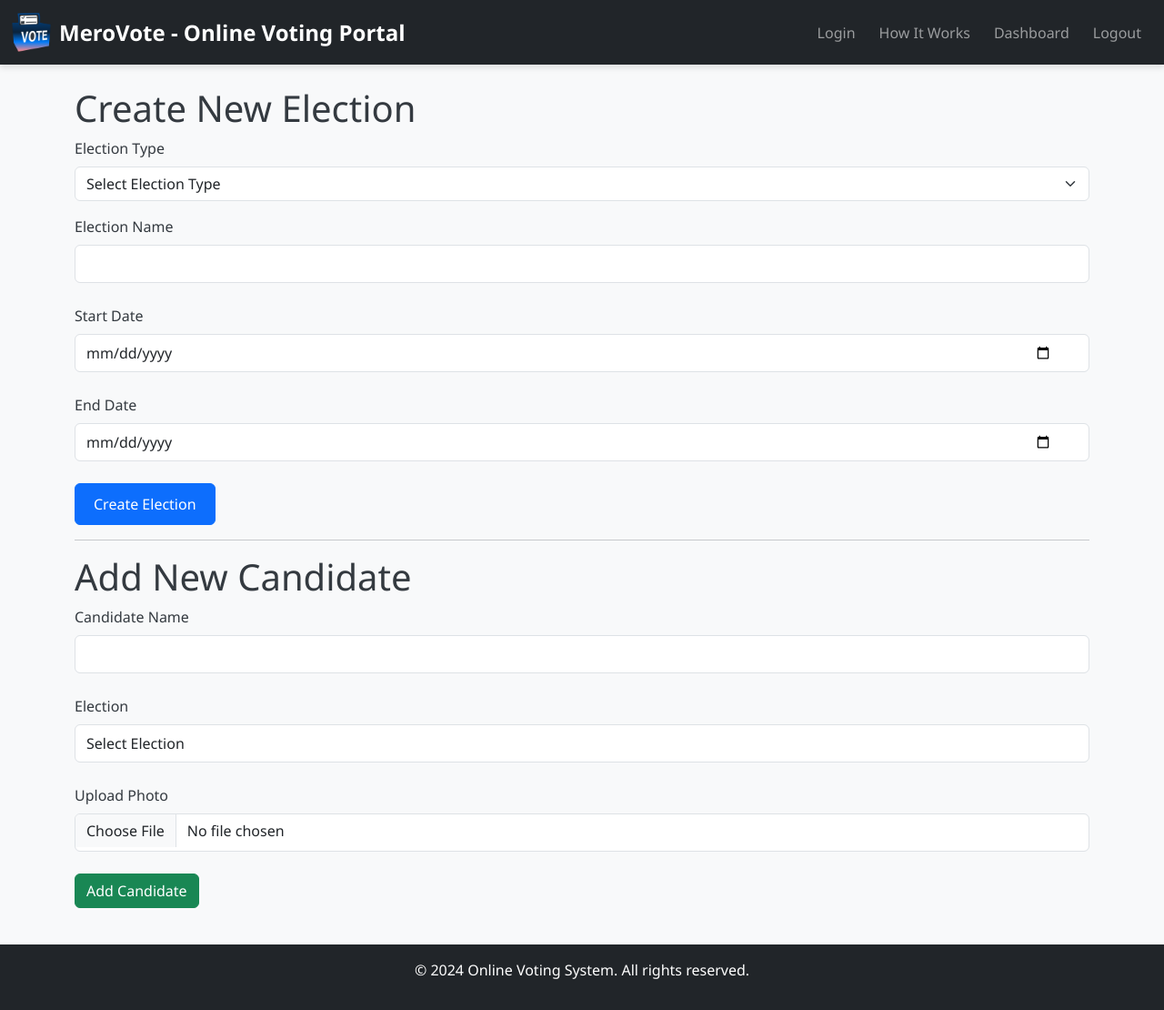
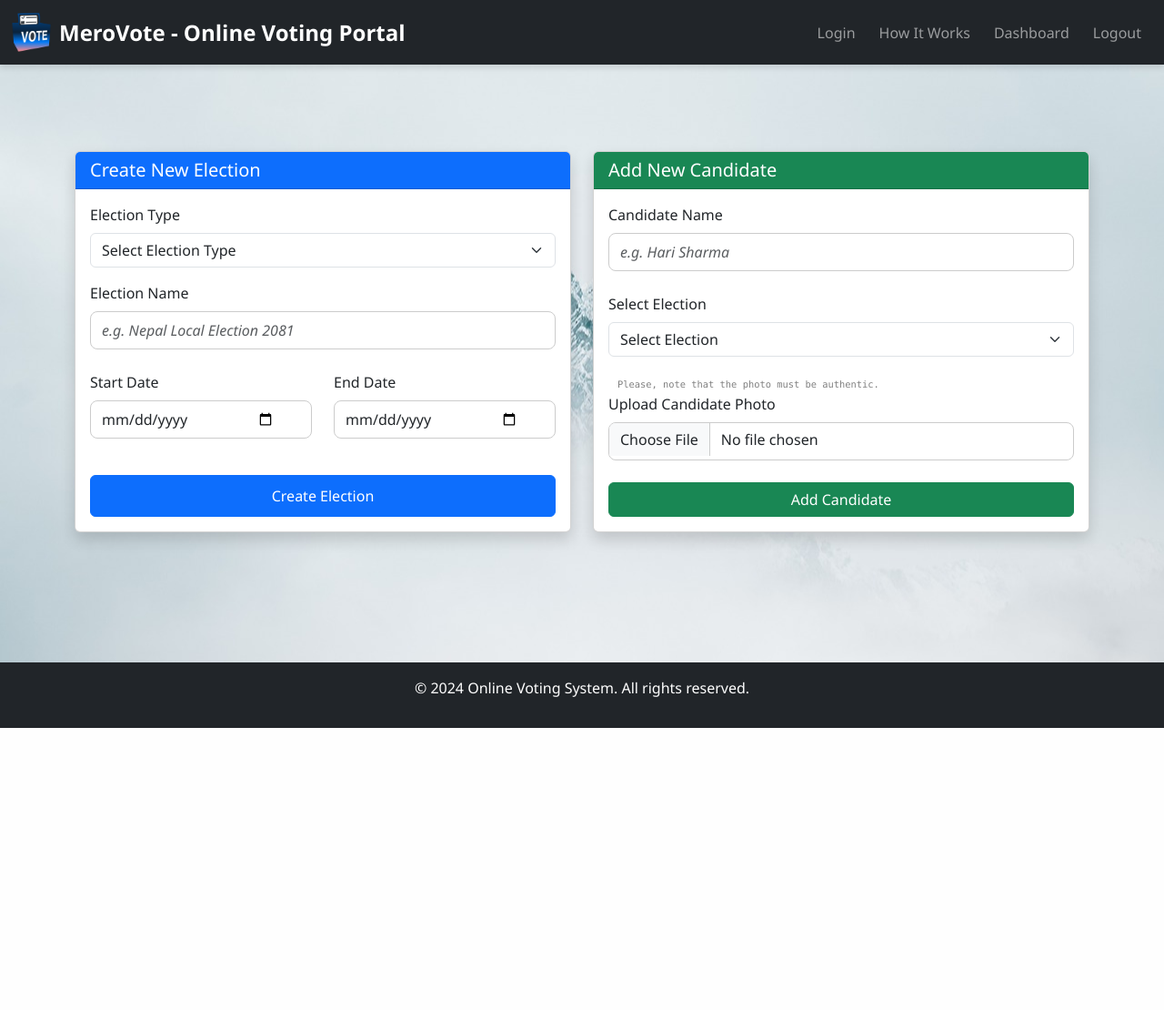
Before and after one commit to sureshpaudel1948/MeroVote---Online-Voting-System, a PHP site: page /php/elections.php in a window 1280 px wide. Shown: the whole page at 91% size. After the commit the page ends 800 px from the top, so only its background shows below. Run offline with PHP 8.4, Linux system fonts and the light colour scheme; the visitor is signed in with stand-in values (Sample User, id 1); data that the repository does not hold is empty; some libraries are stand-ins or nearby versions.

Commit message:
Changed and modified the UI/Design a bit

```diff
--- a/MeroVote/css/styles.css
+++ b/MeroVote/css/styles.css
@@ -2,9 +2,15 @@
 body {
   font-family: "Segoe UI", Tahoma, Geneva, Verdana, sans-serif;
   background-color: #f8f9fa;
+  background: url("../img/snow.jpg") no-repeat center center fixed;
+  background-size: cover;
   color: #343a40;
   margin: 0;
   padding: 0;
+  display: flex;
+  height: 100vh;
+  flex-direction: column;
+  justify-content: space-between;
 }
 
 /* Navbar Styling */
@@ -223,16 +229,16 @@ footer a:hover {
 
 /* Login Form */
 .login-container {
-  max-width: 500px;
-  margin: 5rem auto;
-  padding-bottom: 50px;
-  background-color: #ffffff;
-  padding: 2rem;
-  border-radius: 10px;
-  box-shadow: 0 2px 10px rgba(0, 0, 0, 0.1);
+  max-width: 450px;
+  width: 100%;
+  margin: 50px auto;
+  padding: 30px;
+  background-color: rgba(255, 255, 255, 0.9);
+  border-radius: 15px;
+  box-shadow: 0px 8px 24px rgba(0, 0, 0, 0.15);
   position: relative;
   z-index: 0;
-  /* Prevents interference with modal z-index */
+  backdrop-filter: blur(10px);
 }
 
 .login-container h4 {
@@ -244,19 +250,30 @@ footer a:hover {
 .form-control {
   margin-bottom: 1.5rem;
   padding-right: 2.5rem;
-  /* Create space for the icon */
   height: calc(2.5rem + 2px);
-  /* Ensure consistent height for input fields */
   position: relative;
-  /* To handle positioning of child elements */
   width: 100%;
-  /* Ensures the input field takes full width of its container */
+  border-radius: 8px;
+  border: 1px solid #ccc;
+  transition: box-shadow 0.3s ease;
+}
+
+.form-control:focus {
+  box-shadow: 0px 0px 8px rgba(0, 61, 128, 0.3);
+  border-color: #003d80;
 }
 
 /* Button Styling */
 .btn-login {
   width: 100%;
   background-color: #17a2b8;
+  color: white;
+  font-weight: 500;
+  transition: background-color 0.3s ease;
+}
+
+.btn-login:hover {
+  background-color: #002a5b;
   color: white;
 }
 
--- a/MeroVote/php/elections.php
+++ b/MeroVote/php/elections.php
@@ -162,10 +162,15 @@ $elections = $pdo->query("SELECT id, election_type, name FROM elections ORDER BY
         </nav>
     </header>
 
-    <main class="container mt-4">
-        <h1>Create New Election</h1>
-
-        <!-- Form for creating a new election -->
+    <main class="container my-5">
+    <div class="row">
+        <!-- Create Election Form -->
+        <div class="col-md-6 mb-4">
+            <div class="card shadow">
+                <div class="card-header bg-primary text-white">
+                    <h5 class="mb-0">Create New Election</h5>
+                </div>
+                <div class="card-body">
                     <form action="elections.php" method="POST">
                         <div class="mb-3">
                             <label for="electionType" class="form-label">Election Type</label>
@@ -178,32 +183,41 @@ $elections = $pdo->query("SELECT id, election_type, name FROM elections ORDER BY
                         </div>
                         <div class="mb-3">
                             <label for="electionName" class="form-label">Election Name</label>
-                <input type="text" name="election_name" id="electionName" class="form-control" required>
+                            <input type="text" name="election_name" id="electionName" class="form-control" placeholder="e.g. Nepal Local Election 2081" required>
                         </div>
-            <div class="mb-3">
+                        <div class="row">
+                            <div class="col-md-6 mb-3">
                                 <label for="startDate" class="form-label">Start Date</label>
                                 <input type="date" name="start_date" id="startDate" class="form-control" required>
                             </div>
-            <div class="mb-3">
+                            <div class="col-md-6 mb-3">
                                 <label for="endDate" class="form-label">End Date</label>
                                 <input type="date" name="end_date" id="endDate" class="form-control" required>
                             </div>
-            <button type="submit" class="btn btn-primary">Create Election</button>
+                        </div>
+                        <button type="submit" class="btn btn-primary w-100">
+                            <i class="bi bi-plus-circle"></i> Create Election
+                        </button>
                     </form>
+                </div>
+            </div>
+        </div>
 
-        <hr>
-
-        <h1>Add New Candidate</h1>
-
-        <!-- Form for adding a candidate -->
+        <!-- Add Candidate Form -->
+        <div class="col-md-6 mb-4">
+            <div class="card shadow">
+                <div class="card-header bg-success text-white">
+                    <h5 class="mb-0">Add New Candidate</h5>
+                </div>
+                <div class="card-body">
                     <form action="elections.php" method="POST" enctype="multipart/form-data">
                         <div class="mb-3">
                             <label for="candidateName" class="form-label">Candidate Name</label>
-                <input type="text" name="candidate_name" id="candidateName" class="form-control" required>
+                            <input type="text" name="candidate_name" id="candidateName" class="form-control" placeholder="e.g. Hari Sharma" required>
                         </div>
                         <div class="mb-3">
-                <label for="electionId" class="form-label">Election</label>
-                <select name="election_id" id="electionId" class="form-control" required>
+                            <label for="electionId" class="form-label">Select Election</label>
+                            <select name="election_id" id="electionId" class="form-select" required>
                                 <option value="">Select Election</option>
                                 <?php foreach ($elections as $election): ?>
                                     <option value="<?php echo $election['id']; ?>">
@@ -213,17 +227,28 @@ $elections = $pdo->query("SELECT id, election_type, name FROM elections ORDER BY
                             </select>
                         </div>
                         <div class="mb-3">
-                <label for="photo" class="form-label">Upload Photo</label>
+                            <label><code class="note">Please, note that the photo must be authentic.
+                            </code></label><br>
+                            <label for="photo" class="form-label">Upload Candidate Photo</label>
                             <input type="file" name="photo" id="photo" class="form-control" accept="image/jpeg, image/png" required>
                         </div>
-            <button type="submit" class="btn btn-success">Add Candidate</button>
+                        <button type="submit" class="btn btn-success w-100">
+                            <i class="bi bi-plus-circle"></i> Add Candidate
+                        </button>
                     </form>
+                </div>
+            </div>
+        </div>
+    </div>
+
     <!-- Feedback Modal -->
     <div id="feedbackModal" class="modal fade" tabindex="-1" role="dialog">
         <div class="modal-dialog modal-dialog-centered" role="document">
             <div class="modal-content">
                 <div class="modal-header bg-<?= $modalType ?>">
-                <h5 class="modal-title text-white"><?= ucfirst($modalType) ?> Message</h5>
+                    <h5 class="modal-title text-white">
+                        <?= ucfirst($modalType) ?> Message
+                    </h5>
                     <button type="button" class="btn-close text-white" data-bs-dismiss="modal" aria-label="Close"></button>
                 </div>
                 <div class="modal-body text-center">
@@ -235,19 +260,35 @@ $elections = $pdo->query("SELECT id, election_type, name FROM elections ORDER BY
             </div>
         </div>
     </div>
+</main>
 
-<script>
-    // Automatically show the modal if there is a message
-    document.addEventListener("DOMContentLoaded", function () {
-        var modalMessage = "<?= $modalMessage ?>";
-        if (modalMessage.trim() !== "") {
-            var feedbackModal = new bootstrap.Modal(document.getElementById("feedbackModal"));
-            feedbackModal.show();
+<style>
+.card-header {
+    font-size: 1.2rem;
+    font-weight: bold;
 }
-    });
-</script>
+input::placeholder {
+    font-style: italic;
+    color: #aaa;
+}
+.btn-primary, .btn-success {
+    transition: background-color 0.3s ease-in-out;
+}
+.btn-primary:hover {
+    background-color: #004085;
+}
+.btn-success:hover {
+    background-color: #155724;
+}
 
-    </main>
+.note {
+    font-size: 0.65em;
+    color: grey;
+    padding: 10px;
+}
+
+    </style>
+
 
     <footer class="bg-dark text-white text-center py-3 mt-4">
         <div class="container">
@@ -256,6 +297,16 @@ $elections = $pdo->query("SELECT id, election_type, name FROM elections ORDER BY
     </footer>
 
     <script src="https://cdn.jsdelivr.net/npm/bootstrap@5.3.2/dist/js/bootstrap.min.js"></script>
+    <script>
+document.addEventListener("DOMContentLoaded", function () {
+    var modalMessage = "<?= $modalMessage ?>";
+    if (modalMessage.trim() !== "") {
+        var feedbackModal = new bootstrap.Modal(document.getElementById("feedbackModal"));
+        feedbackModal.show();
+    }
+});
+
+        </script>
 </body>
 
 </html>
```
Also changed, not shown: MeroVote/php/admin_dashboard.php (+88 -28 lines), MeroVote/php/edit_election.php (added, +181 -0 lines), MeroVote/php/register.php (+4 -4 lines), MeroVote/query/users.sql (deleted, +0 -7 lines), MeroVote/img/himal.jpg (added), MeroVote/img/snow.jpg (added), MeroVote/img/summit.jpg (added), MeroVote/img/vote.png (added), MeroVote/php/candidates_photos/1739123322_Mandip.jpg (added), MeroVote/php/candidates_photos/1739123372_Nirmal.jpg (added), MeroVote/php/candidates_photos/1739239919_Sabin.jpg (added), MeroVote/php/candidates_photos/1739239940_Sachin.jpg (added), MeroVote/php/candidates_photos/1739758120_Aamir Khan.jpg (added), MeroVote/php/candidates_photos/1739758162_Aarav.jpg (added), 1 more files. Lines whose indentation alone changed are shown as unchanged.
